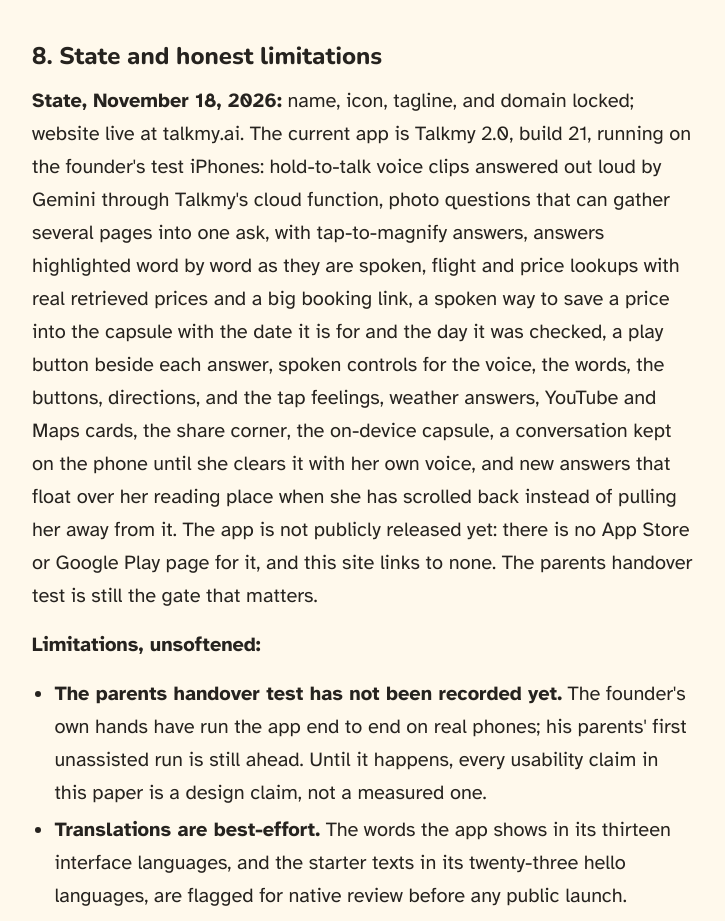
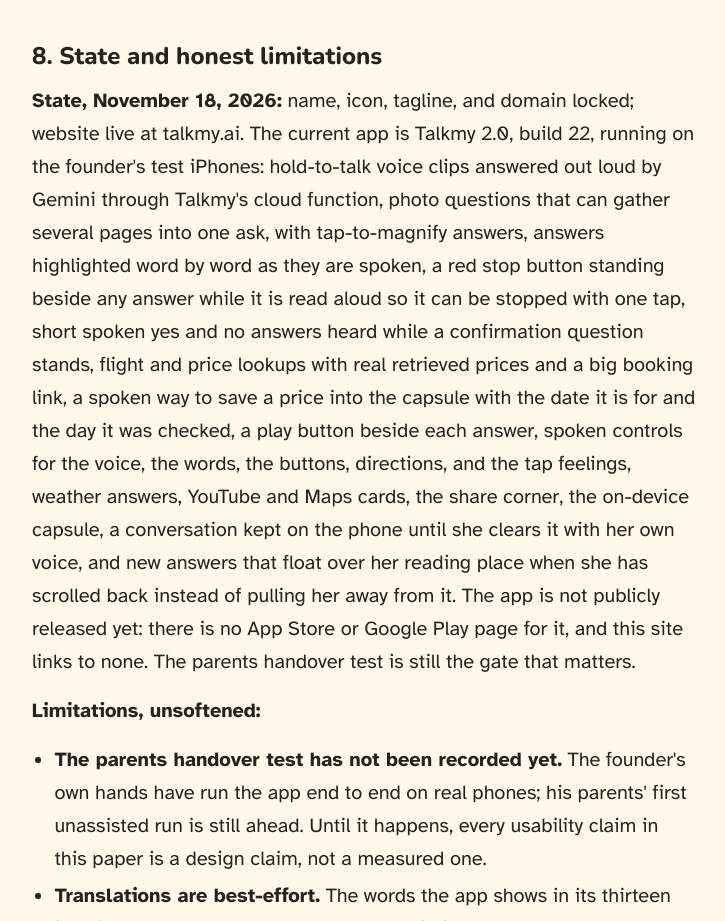
Before and after one commit to clonemyai/talkmy, a plain HTML site: page whitepaper.html in a window 1280 px wide. Shown: the part 9800-10721 px from the top of the page, without its empty margins (276-1001 px from the left). Drawn offline with nearby package versions, Linux system fonts and the light colour scheme.

Commit message:
Build 22: version file regenerated; white paper State carries the stop button on every reading and the spoken yes and no confirmation answers

```diff
--- a/app-version.json
+++ b/app-version.json
@@ -1,4 +1,4 @@
 {
   "version": "2.0",
-  "build": 21
+  "build": 22
 }
--- a/whitepaper.html
+++ b/whitepaper.html
@@ -274,7 +274,7 @@
     <blockquote><p data-i18n-html="s7Quote">&ldquo;Talkmy is the tool that allows for the load-bearing parts to be frictionless.&rdquo;</p></blockquote>
 
     <h2 id="limits" data-i18n-html="s8Title">8. State and honest limitations</h2>
-    <p data-i18n-html="stateHtml"><strong>State, <time class="rdate" datetime="2026-11-18">2026-11-18</time>:</strong> name, icon, tagline, and domain locked; website live at talkmy.ai. The current app is Talkmy <span class="appver">2.0</span>, build <span class="appbuild">21</span>, running on the founder's test iPhones: hold-to-talk voice clips answered out loud by Gemini through Talkmy's cloud function, photo questions that can gather several pages into one ask, with tap-to-magnify answers, answers highlighted word by word as they are spoken, flight and price lookups with real retrieved prices and a big booking link, a spoken way to save a price into the capsule with the date it is for and the day it was checked, a play button beside each answer, spoken controls for the voice, the words, the buttons, directions, and the tap feelings, weather answers, YouTube and Maps cards, the share corner, the on-device capsule, a conversation kept on the phone until she clears it with her own voice, and new answers that float over her reading place when she has scrolled back instead of pulling her away from it. The app is not publicly released yet: there is no App Store or Google Play page for it, and this site links to none. The parents handover test is still the gate that matters.</p>
+    <p data-i18n-html="stateHtml"><strong>State, <time class="rdate" datetime="2026-11-18">2026-11-18</time>:</strong> name, icon, tagline, and domain locked; website live at talkmy.ai. The current app is Talkmy <span class="appver">2.0</span>, build <span class="appbuild">22</span>, running on the founder's test iPhones: hold-to-talk voice clips answered out loud by Gemini through Talkmy's cloud function, photo questions that can gather several pages into one ask, with tap-to-magnify answers, answers highlighted word by word as they are spoken, a red stop button standing beside any answer while it is read aloud so it can be stopped with one tap, short spoken yes and no answers heard while a confirmation question stands, flight and price lookups with real retrieved prices and a big booking link, a spoken way to save a price into the capsule with the date it is for and the day it was checked, a play button beside each answer, spoken controls for the voice, the words, the buttons, directions, and the tap feelings, weather answers, YouTube and Maps cards, the share corner, the on-device capsule, a conversation kept on the phone until she clears it with her own voice, and new answers that float over her reading place when she has scrolled back instead of pulling her away from it. The app is not publicly released yet: there is no App Store or Google Play page for it, and this site links to none. The parents handover test is still the gate that matters.</p>
     <p><strong data-i18n-html="limitsLead">Limitations, unsoftened:</strong></p>
     <ul>
       <li data-i18n-html="lim1"><strong>The parents handover test has not been recorded yet.</strong> The founder's own hands have run the app end to end on real phones; his parents' first unassisted run is still ahead. Until it happens, every usability claim in this paper is a design claim, not a measured one.</li>
@@ -391,7 +391,7 @@
     "road4": "<strong>Memory care</strong>: the far horizon, under a fixed boundary: <em>&ldquo;Digital care, not as the backbone, but as an additional tool.&rdquo;</em>",
     "s7Quote": "&ldquo;Talkmy is the tool that allows for the load-bearing parts to be frictionless.&rdquo;",
     "s8Title": "8. State and honest limitations",
-    "stateHtml": "<strong>State, <time class='rdate' datetime='2026-11-18'>2026-11-18</time>:</strong> name, icon, tagline, and domain locked; website live at talkmy.ai. The current app is Talkmy <span class='appver'>2.0</span>, build <span class='appbuild'>21</span>, running on the founder's test iPhones: hold-to-talk voice clips answered out loud by Gemini through Talkmy's cloud function, photo questions that can gather several pages into one ask, with tap-to-magnify answers, answers highlighted word by word as they are spoken, flight and price lookups with real retrieved prices and a big booking link, a spoken way to save a price into the capsule with the date it is for and the day it was checked, a play button beside each answer, spoken controls for the voice, the words, the buttons, directions, and the tap feelings, weather answers, YouTube and Maps cards, the share corner, the on-device capsule, a conversation kept on the phone until she clears it with her own voice, and new answers that float over her reading place when she has scrolled back instead of pulling her away from it. The app is not publicly released yet: there is no App Store or Google Play page for it, and this site links to none. The parents handover test is still the gate that matters.",
+    "stateHtml": "<strong>State, <time class='rdate' datetime='2026-11-18'>2026-11-18</time>:</strong> name, icon, tagline, and domain locked; website live at talkmy.ai. The current app is Talkmy <span class='appver'>2.0</span>, build <span class='appbuild'>22</span>, running on the founder's test iPhones: hold-to-talk voice clips answered out loud by Gemini through Talkmy's cloud function, photo questions that can gather several pages into one ask, with tap-to-magnify answers, answers highlighted word by word as they are spoken, a red stop button standing beside any answer while it is read aloud so it can be stopped with one tap, short spoken yes and no answers heard while a confirmation question stands, flight and price lookups with real retrieved prices and a big booking link, a spoken way to save a price into the capsule with the date it is for and the day it was checked, a play button beside each answer, spoken controls for the voice, the words, the buttons, directions, and the tap feelings, weather answers, YouTube and Maps cards, the share corner, the on-device capsule, a conversation kept on the phone until she clears it with her own voice, and new answers that float over her reading place when she has scrolled back instead of pulling her away from it. The app is not publicly released yet: there is no App Store or Google Play page for it, and this site links to none. The parents handover test is still the gate that matters.",
     "limitsLead": "Limitations, unsoftened:",
     "lim1": "<strong>The parents handover test has not been recorded yet.</strong> The founder's own hands have run the app end to end on real phones; his parents' first unassisted run is still ahead. Until it happens, every usability claim in this paper is a design claim, not a measured one.",
     "lim2": "<strong>Translations are best-effort.</strong> The words the app shows in its thirteen interface languages, and the starter texts in its twenty-three hello languages, are flagged for native review before any public launch.",
```
